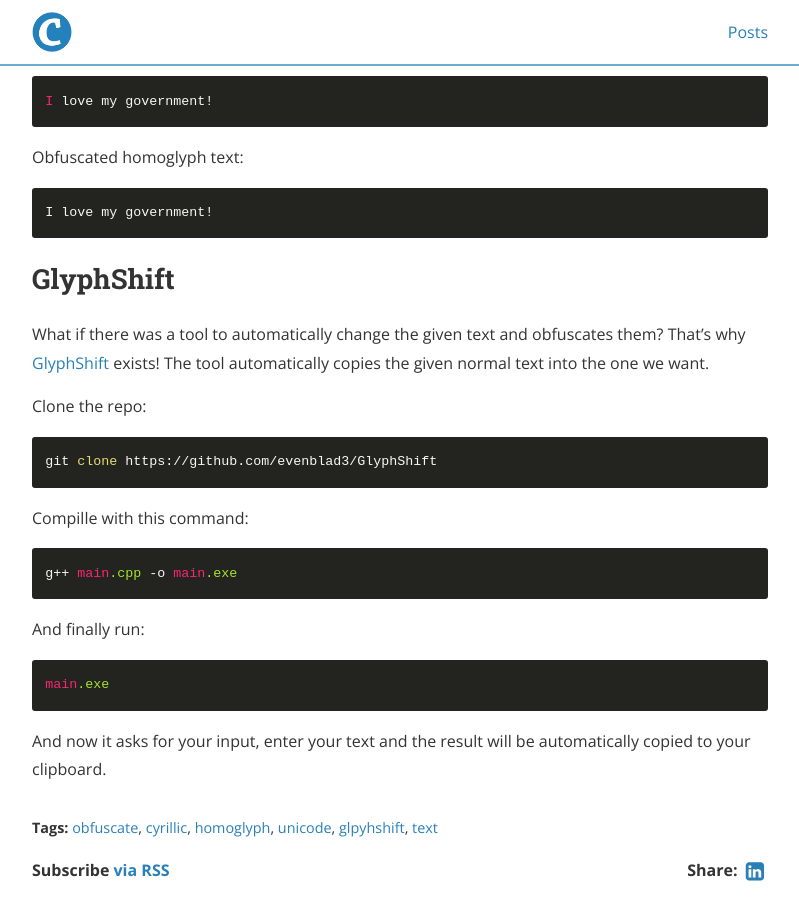
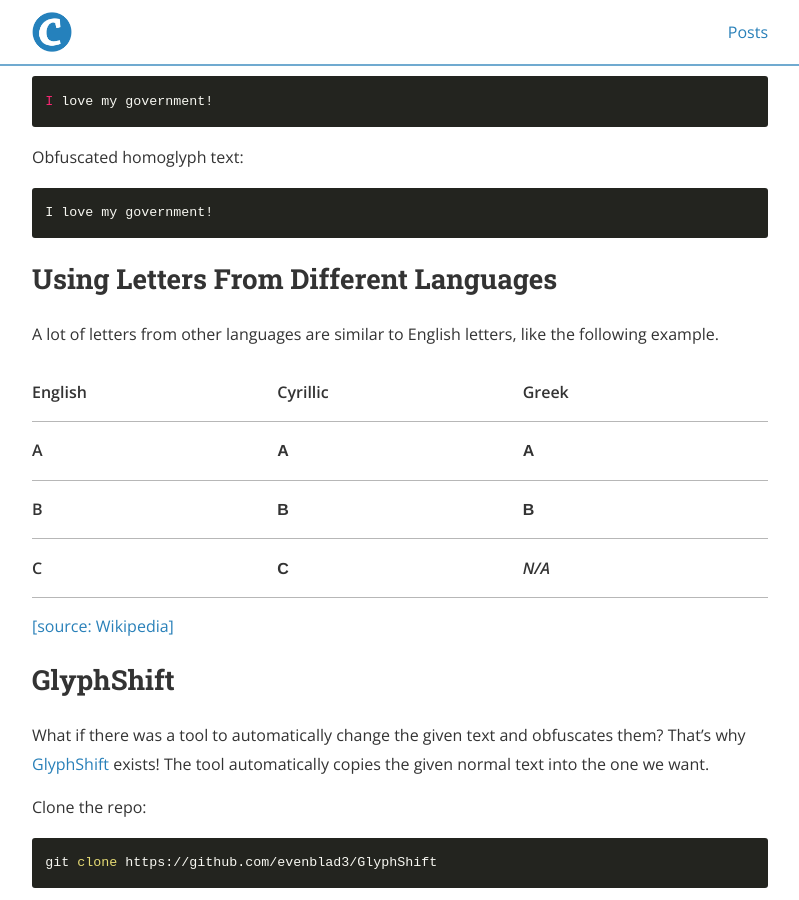
Before and after one commit to evenblad3/evenblad3.github.io, a Jekyll site: the page built from _posts/2025-10-21-make-your-texts-harder-to-trace.md, in a window 1280 px wide and 900 px high, scrolled down 411 px. Shown: the whole window, without its empty margins (240-1039 px from the left). Built offline with Jekyll 4.4.1, drawn with Linux system fonts in a browser that asks for light colours; nearby versions of some CDN libraries; part of the change alters nothing that is shown.

Commit message:
fix table
fixed table for blog

````diff
--- a/_posts/2025-10-21-make-your-texts-harder-to-trace.md
+++ b/_posts/2025-10-21-make-your-texts-harder-to-trace.md
@@ -21,31 +21,24 @@ Obfuscated homoglyph text:
 Ι lоvе mу ɡоvеrnmеnt!
 ```
 
-<!-- ## Using Letters From Different Languages
+## Using Letters From Different Languages
 A lot of letters from other languages are similar to English letters, like the following example.
-|English|Cyrillic|Greek|Czech|
-|-|-|-|-|
-|A|А|Α
-|B|В|Β
-|C|С|
-|D|||Ď|
-|E|Е|Ε
 <table cellspacing="0" cellpadding="0">
 	<tr>
-		<th>English</th><th>Cyrillic</th><th>Greek</th><th>Czech</th>
+		<th>English</th><th>Cyrillic</th><th>Greek</th>
 	</tr>
 	<tr>
-		<th>A</th><th>А</th><th>Α</th><th>Α</th>
+		<th>A</th><th>А</th><th>Α</th>
 	</tr>
 	<tr>
-		<th>B</th><th>А</th><th>Α</th><th>Α</th>
+		<th>B</th><th>В</th><th>Β</th>
 	</tr>
 	<tr>
-		<th>C</th><th>А</th><th>Α</th><th>Α</th>
+		<th>C</th><th>С</th><th><i>N/A</i></th>
 	</tr>
-<table>
+</table>
 
-[[source: Wikipedia]](https://en.wikipedia.org/wiki/Wikipedia:Language_recognition_chart) -->
+[[source: Wikipedia]](https://en.wikipedia.org/wiki/Wikipedia:Language_recognition_chart)
 
 ## GlyphShift
 What if there was a tool to automatically change the given text and obfuscates them? That's why [GlyphShift](https://github.com/evenblad3/GlyphShift) exists! The tool automatically copies the given normal text into the one we want.
````
